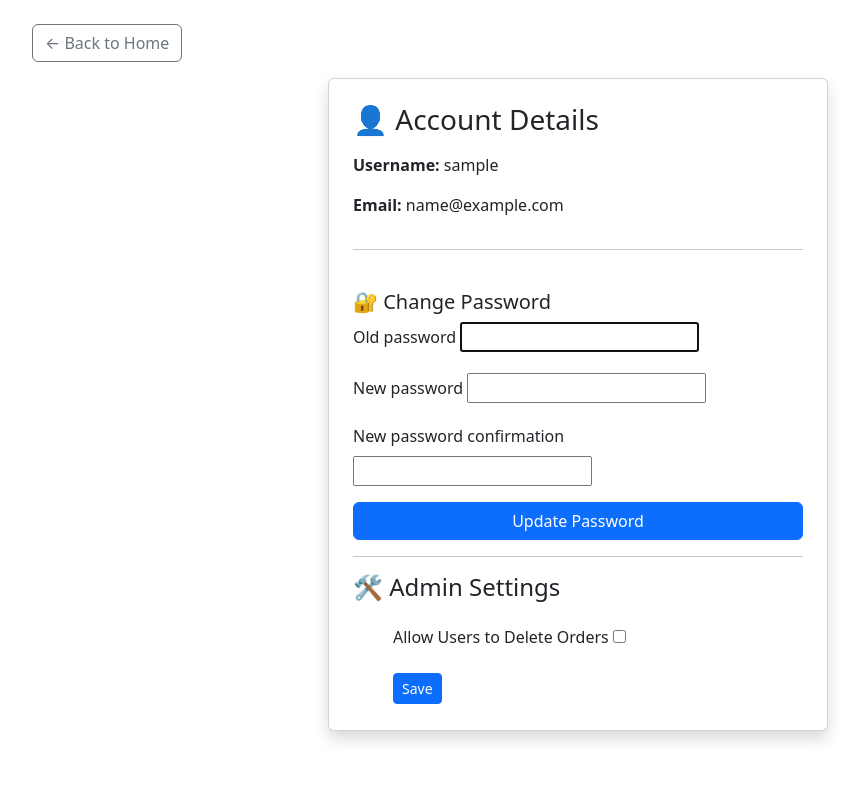
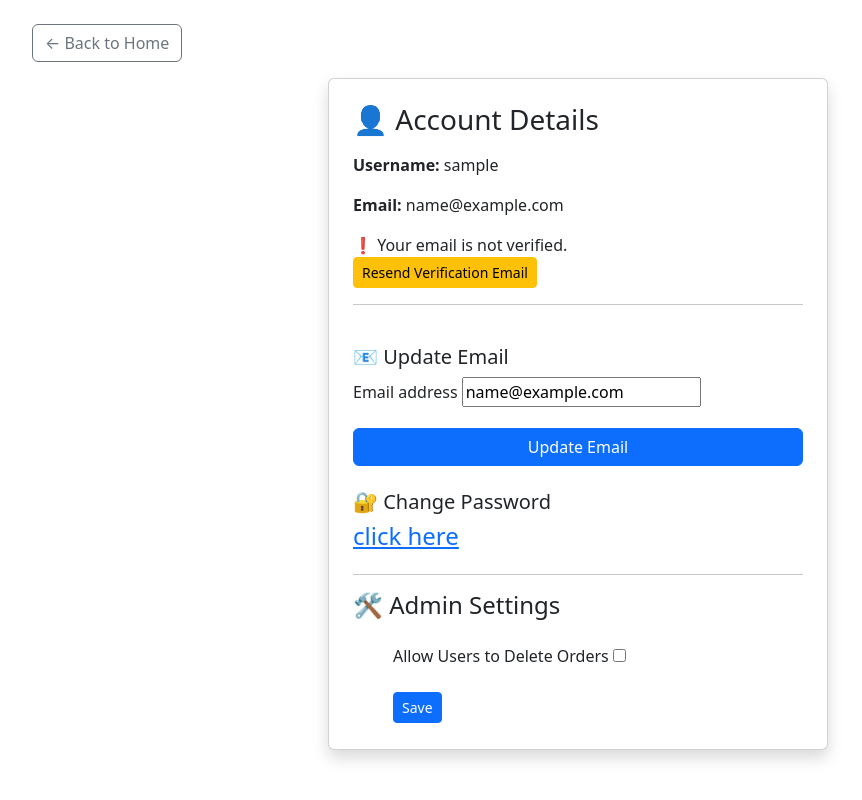
Before and after one commit to sanpras007/my_food_app, a Django app: page /account/ in a window 1280 px wide. Shown: the whole page, without its empty margins (62-924 px from the left). Run offline with Django 5.2, Linux system fonts and the light colour scheme; the visitor is signed in with stand-in values (Sample User, id 1); data comes from the database, SQL or seed files in the repository.

Commit message:
added forget password and password reset option through mail

```diff
--- a/food/apps.py
+++ b/food/apps.py
@@ -1,6 +1,8 @@
 from django.apps import AppConfig
-
 
 class FoodConfig(AppConfig):
     default_auto_field = 'django.db.models.BigAutoField'
     name = 'food'
+
+    def ready(self):
+        import food.signals
--- a/food/forms.py
+++ b/food/forms.py
@@ -1,6 +1,7 @@
 from django import forms
 from .models import Item
 from .models import AppSetting
+from django.contrib.auth.models import User
 
 class ItemForm(forms.ModelForm):
     class Meta:
@@ -11,3 +12,8 @@ class AppSettingForm(forms.ModelForm):
     class Meta:
         model = AppSetting
         fields = ['allow_order_deletion']
+
+class EmailUpdateForm(forms.ModelForm):
+    class Meta:
+        model = User
+        fields = ['email']
--- a/food/models.py
+++ b/food/models.py
@@ -2,6 +2,12 @@ from django.db import models
 from django.contrib.auth.models import User
 from datetime import datetime
 from django.utils import timezone
+
+class UserProfile(models.Model):
+    user = models.OneToOneField(User, on_delete=models.CASCADE)
+    email_verified = models.BooleanField(default=False)
+    verification_token = models.CharField(max_length=64, blank=True, null=True)
+    token_expiry = models.DateTimeField(blank=True, null=True)
 
 class Item(models.Model):
     sr_no = models.PositiveIntegerField(unique=True, blank=True, null=True)
--- /dev/null
+++ b/food/signals.py
@@ -0,0 +1,9 @@
+from django.db.models.signals import post_save
+from django.contrib.auth.models import User
+from django.dispatch import receiver
+from .models import UserProfile
+
+@receiver(post_save, sender=User)
+def create_user_profile(sender, instance, created, **kwargs):
+    if created:
+        UserProfile.objects.create(user=instance)
--- a/food/templates/account.html
+++ b/food/templates/account.html
@@ -7,12 +7,21 @@
     <h3 class="mb-3">👤 Account Details</h3>
     <p><strong>Username:</strong> {{ user.username }}</p>
     <p><strong>Email:</strong> {{ user.email }}</p>
+    {% if user.userprofile.email_verified %}
+      ✅ Your email is verified.
+    {% else %}
+      ❗ Your email is not verified.
+      <form method="POST" action="{% url 'resend_verification' %}">
+        {% csrf_token %}
+        <button class="btn btn-sm btn-warning">Resend Verification Email</button>
+      </form>
+    {% endif %}
     <hr>
-    <h5 class="mt-4">🔐 Change Password</h5>
+    <h5 class="mt-4">📧 Update Email</h5>
     <form method="post">
       {% csrf_token %}
-      <input type="hidden" name="form_type" value="password_form">
-      {% for field in form %}
+      <input type="hidden" name="form_type" value="email_form">
+      {% for field in email_form %}
         <div class="mb-3">
           <label for="{{ field.id_for_label }}" class="form-label">{{ field.label }}</label>
           {{ field }}
@@ -22,9 +31,11 @@
         </div>
       {% endfor %}
       <div class="d-grid">
-        <button type="submit" class="btn btn-primary">Update Password</button>
+        <button type="submit" class="btn btn-primary">Update Email</button>
       </div>
     </form>
+    <h5 class="mt-4">🔐 Change Password</h5>
+    <h4><a href="{% url 'password_reset' %}">click here</a></h4>
     {% if toggle_form %}
       <hr>
       <h4>🛠️ Admin Settings</h4>
@@ -40,5 +51,12 @@
       </form>
     {% endif %}
   </div>
+  {% if messages %}
+    <div class="mt-3" id="flash-messages">
+      {% for message in messages %}
+        <span class="flash-message {{ message.tags }}">{{ message }}</span>
+      {% endfor %}
+    </div>
+  {% endif %}
 </div>
 {% endblock %}
--- a/food/templates/home.html
+++ b/food/templates/home.html
@@ -123,7 +123,6 @@
     </div>
     <button type="submit" class="btn btn-success">Confirm Purchase</button>
   </form>
-
   <script>
     let cart = {};
 
--- a/food/templates/login.html
+++ b/food/templates/login.html
@@ -12,6 +12,7 @@
     <input class="form-control mb-3" type="text" name="username" placeholder="Username" required>
     <input class="form-control mb-3" type="password" name="password" placeholder="Password" required>
     <button class="btn btn-primary w-100" type="submit">Login</button>
+    <p class="mt-3 text-center"><a href="{% url 'password_reset' %}">Forgot password?</a></p>
     <p class="mt-3 text-center">Don't have an account? <a href="{% url 'signup' %}">Sign up</a></p>
     {% for message in messages %}
       <div class="alert alert-danger mt-2">{{ message }}</div>
--- a/food/urls.py
+++ b/food/urls.py
@@ -6,6 +6,8 @@ urlpatterns = [
     path('', views.home, name='home'),
     path('login/', views.user_login, name='login'),
     path('signup/', views.user_signup, name='signup'),
+    path('verify-email/', views.verify_email, name='verify_email'),
+    path('resend-verification/', views.resend_verification, name='resend_verification'),
     path('add-item/', views.add_item, name='add_item'),
     path('logout/', views.user_logout, name='logout'),
     path('edit-item/<int:item_id>/', views.edit_item, name='edit_item'),
@@ -20,4 +22,10 @@ urlpatterns = [
         template_name='registration/password_change_form.html'
     ), name='password_change'),
     path('accounts/password_change/done/', auth_views.PasswordChangeDoneView.as_view(template_name='registration/password_change_done.html'), name='password_change_done'),
+
+    # Password Reset
+    path('password-reset/', auth_views.PasswordResetView.as_view(), name='password_reset'),
+    path('password-reset/done/', auth_views.PasswordResetDoneView.as_view(), name='password_reset_done'),
+    path('reset/<uidb64>/<token>/', auth_views.PasswordResetConfirmView.as_view(), name='password_reset_confirm'),
+    path('reset/done/', auth_views.PasswordResetCompleteView.as_view(), name='password_reset_complete'),
 ]
--- a/food/views.py
+++ b/food/views.py
@@ -6,7 +6,7 @@ from django.db.models import Sum
 from django.contrib.auth.models import User
 from django.contrib import messages
 from .models import *
-from .forms import ItemForm , AppSettingForm
+from .forms import *
 from django.contrib.auth import logout
 from django.utils.timezone import make_aware
 from django.utils.timezone import now
@@ -15,9 +15,12 @@ from django.shortcuts import get_object_or_404
 from django.utils.dateparse import parse_date
 from django.http import HttpResponse
 from django.contrib.auth.decorators import user_passes_test
-from django.contrib.auth.forms import PasswordChangeForm
 from django.contrib.auth import update_session_auth_hash
+from .utils import send_verification_email
+from django.utils import timezone
+from datetime import timedelta
 import csv
+import uuid
 
 
 def user_logout(request):
@@ -230,13 +233,16 @@ def user_signup(request):
         else:
             user = User.objects.create_user(username=username, email=email, password=password)
             login(request, user)
-            return redirect('home')
+            UserProfile.objects.get_or_create(user=user)
+            send_verification_email(user)
+            messages.success(request, 'Account created! Please verify your email before logging in.')
+            return redirect('login')
 
     return render(request, 'signup.html')
 
 @login_required
 def account_view(request):
-    password_form = PasswordChangeForm(user=request.user, data=request.POST or None)
+    email_form = EmailUpdateForm(instance=request.user, data=request.POST if request.POST.get('form_type') == 'email_form' else None)
     toggle_form = None
 
     if request.user.is_staff:
@@ -248,11 +254,14 @@ def account_view(request):
     if request.method == 'POST':
         form_type = request.POST.get('form_type')
 
-        if form_type == 'password_form':
-            if password_form.is_valid():
-                password_form.save()
-                update_session_auth_hash(request, password_form.user)
-                return redirect('account')
+        if form_type == 'email_form' and email_form.is_valid():
+            email_form.save()
+            # Optionally reset email_verified status here
+            request.user.userprofile.email_verified = False
+            request.user.userprofile.save()
+            send_verification_email(request.user)
+            messages.success(request, "Verification link sent to your email.")
+            return redirect('account')
 
         elif form_type == 'toggle_form' and request.user.is_staff:
             if toggle_form and toggle_form.is_valid():
@@ -261,7 +270,7 @@ def account_view(request):
                 return redirect('account')
 
     return render(request, 'account.html', {
-        'form': password_form,
+        'email_form': email_form,
         'toggle_form': toggle_form,
         'user': request.user,
     })
@@ -276,3 +285,31 @@ def home(request):
         'request':request.user
     }
     return render(request, 'home.html', context)
+
+def verify_email(request):
+    token = request.GET.get('token')
+    if not token:
+        return messages.error("Invalid or missing token")
+
+    try:
+        profile = UserProfile.objects.get(verification_token=token)
+    except UserProfile.DoesNotExist:
+        return HttpResponse("Invalid verification link", status=400)
+
+    if timezone.now() > profile.token_expiry:
+        return HttpResponse("Verification link has expired", status=400)
+
+    profile.email_verified = True
+    profile.verification_token = None
+    profile.token_expiry = None
+    profile.save()
+
+    messages.success(request, "✅ Email verified successfully!")
+    return redirect('/')
+
+
+@login_required
+def resend_verification(request):
+    send_verification_email(request.user)
+    messages.success(request, "Verification link sent to your email.")
+    return redirect('account')
```
Also changed, not shown: food/templates/email_verification_failed.html (added, +10 -0 lines), food/templates/registration/password_reset_complete.html (added, +7 -0 lines), food/templates/registration/password_reset_confirm.html (added, +11 -0 lines), food/templates/registration/password_reset_done.html (added, +7 -0 lines), food/templates/registration/password_reset_form.html (added, +14 -0 lines), food/utils.py (added, +28 -0 lines), my_food_app/settings.py (+13 -10 lines), food/migrations/0007_userprofile.py (added).
